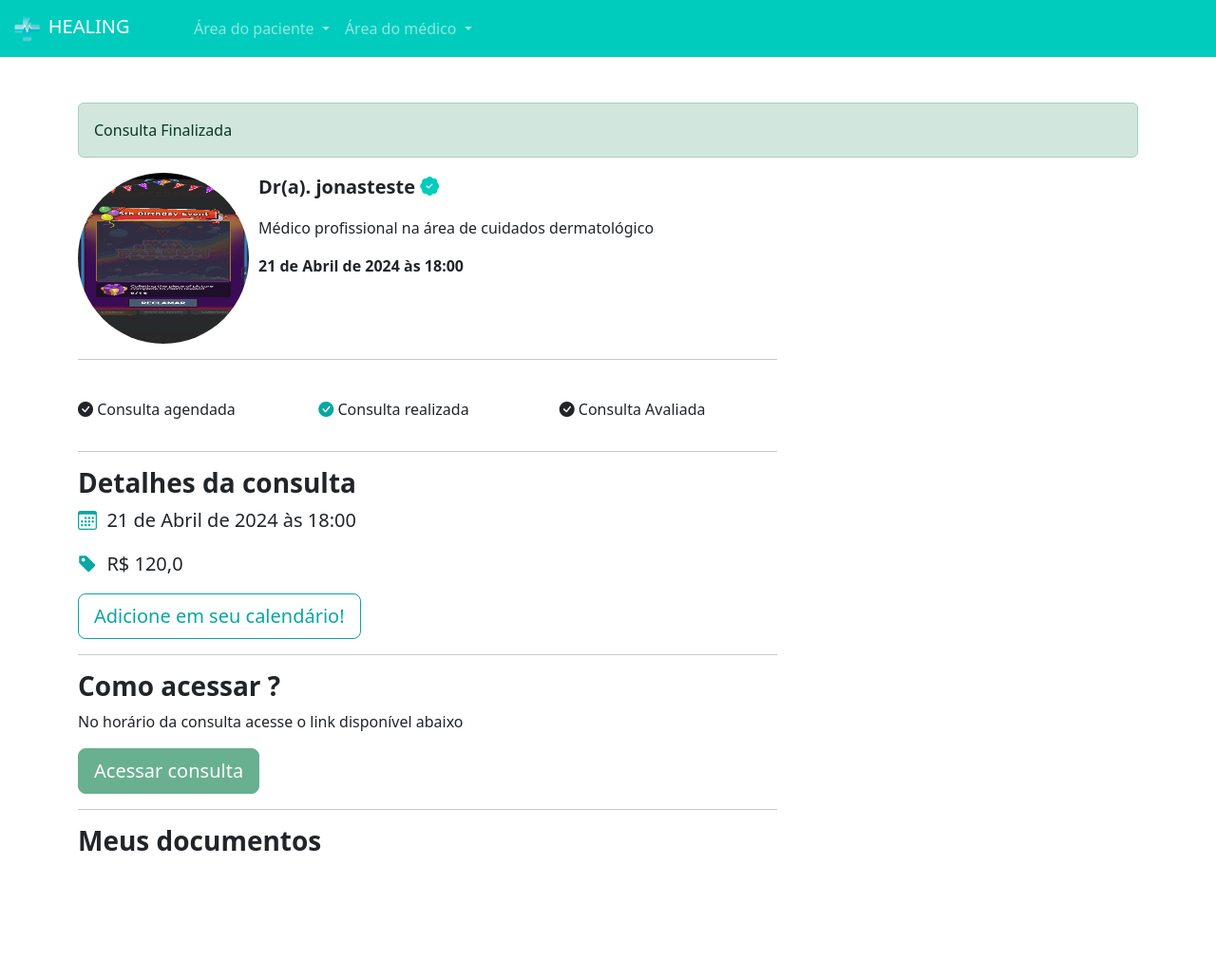
After one commit to jonas-thiago/healing-, a Django app: page /pacientes/consulta/1/ in a window 1280 px wide. The commit adds this page. Shown: the whole page at 95% size. Run offline with Django 5.2, Linux system fonts and the light colour scheme; a user stored in the database is signed in; data comes from the database, SQL or seed files in the repository; both versions use the stored data as it was after the commit.

Commit message:
version3.1
completei as areas do paciente e do medico

```diff
--- a/medico/templates/consultas_medico.html
+++ b/medico/templates/consultas_medico.html
@@ -56,7 +56,7 @@
                 <tbody>
                     {% for consulta in consultas_hoje  %}
                         <tr>
-                            <td><a href="">{{consulta.paciente}}</a></td>
+                            <td><a href="{% url "consulta_area_medico" consulta.id %}">{{consulta.paciente}}</a></td>
                             <td>{{consulta.get_status_display}}</td>
                             <td>{{consulta.data_aberta.data}}</td>
                         </tr>
@@ -82,7 +82,7 @@
                 <tbody>
                     {% for consulta in consultas_restantes  %}
                         <tr>
-                            <td><a href="">{{consulta.paciente}}</a></td>
+                            <td><a href="{% url "consulta_area_medico" consulta.id %}">{{consulta.paciente}}</a></td>
                             <td>{{consulta.get_status_display}}</td>
                             <td>{{consulta.data_aberta.data}}</td>
                         </tr>
--- a/medico/urls.py
+++ b/medico/urls.py
@@ -5,4 +5,7 @@ urlpatterns = [
     path('cadastro_medico/', views.cadastro_medico, name="cadastro_medico"),
     path('abrir_horario/', views.abrir_horario, name='abrir_horario'),
     path('consultas_medico/', views.consultas_medico, name="consultas_medico"),
+    path('consulta_area_medico/<int:id_consulta>/', views.consulta_area_medico, name="consulta_area_medico"),
+    path('finalizar_consulta/<int:id_consulta>/', views.finalizar_consulta, name='finalizar_consulta'),
+    path('add_documento/<int:id_consulta>/', views.add_documento, name='add_documento'),
 ]
--- a/paciente/admin.py
+++ b/paciente/admin.py
@@ -1,6 +1,7 @@
 from django.contrib import admin
-from .models import Consulta
+from .models import Consulta, Documento
 
 # Register your models here.
 
 admin.site.register(Consulta)
+admin.site.register(Documento)
--- a/paciente/models.py
+++ b/paciente/models.py
@@ -20,3 +20,11 @@ class Consulta(models.Model):
 
     def __str__(self):
         return self.paciente.username
+
+class Documento(models.Model):
+    consulta = models.ForeignKey(Consulta, on_delete=models.DO_NOTHING)
+    titulo = models.CharField(max_length=30)
+    documento = models.FileField(upload_to='documentos')
+
+    def __str__(self):
+        return self.titulo
--- /dev/null
+++ b/paciente/templates/consulta.html
@@ -0,0 +1,93 @@
+{% extends "base.html" %}
+{% load static %}
+
+{% block 'head' %}
+
+    <link rel="stylesheet" href="{% static 'medicos/css/abrir_horario.css' %}">
+    <link rel="stylesheet" href="{% static 'usuarios/css/usuarios.css' %}">
+    <link rel="stylesheet" href="{% static 'medicos/css/cadastro_medico.css' %}">
+    <link rel="stylesheet" href="{% static 'pacientes/css/home.css' %}">
+    <link rel="stylesheet" href="{% static 'pacientes/css/agendar_horario.css' %}">
+    <link rel="stylesheet" href="https://cdn.jsdelivr.net/npm/bootstrap-icons@1.11.3/font/bootstrap-icons.min.css">
+
+{% endblock 'head' %}
+
+{% block 'body' %}
+    {% include "partials/navbar.html" %}
+
+    <br><br>
+    <div class="container">
+
+        {% if consulta.status == 'C' %}
+            <div class="alert alert-danger" role="alert">
+                Consulta cancelada
+            </div>
+        {% elif consulta.status == 'F' %}
+            <div class="alert alert-success" role="alert">
+                Consulta Finalizada
+            </div>
+        {% elif consulta.status == 'I' %}
+            <div class="alert alert-primary" role="alert">
+                Consulta Inicializada, acesse o link imediatamente!
+            </div>
+        {% endif %}
+
+        <div class="row">
+            <div class="col-md-8">
+                <div class="row">
+                    <div class="col-md-3"><img src="{{dado_medico.foto.url}}" class="foto-perfil-card-lg" alt=""></div>
+                    <div class="col-md">
+                        <p style="font-size: 20px" class="p-bold">Dr(a). {{dado_medico.nome}} <i class="bi bi-patch-check-fill icon-main"></i></p>
+                        <p>{{dado_medico.descricao}}</p>
+                        <p class="p-bold">{{consulta.data_aberta.data}}</p>
+                    </div>
+                </div>
+                <hr>
+                <br>
+                <div class="row">
+                    <div class="col-md">
+
+                        <p><i class="{% if consulta.status == 'A' %}color-dark{% endif %} bi bi-check-circle-fill"></i> Consulta agendada</p>
+                    </div>
+                    <div class="col-md">
+                        <p><i class="{% if consulta.status == 'F' %}color-dark{% endif %} bi bi-check-circle-fill"></i> Consulta realizada</p>
+                    </div>
+                    <div class="col-md">
+                        <p><i class="{% if consulta.status == 'I' %}color-dark{% endif %}bi bi-check-circle-fill"></i> Consulta Avaliada</p>
+                    </div>
+                </div>
+                <hr>
+                <h3 class="p-bold">Detalhes da consulta</h3>
+                <p style="font-size:20px"><i class="bi bi-calendar3 color-dark"></i>&nbsp {{consulta.data_aberta.data}}</p>
+                <p style="font-size:20px"><i class="bi bi-tag-fill color-dark"></i></i>&nbsp R$ {{dado_medico.valor_consulta}}</p>
+                <a style="cursor: auto;" class="btn btn-dark-color-outline btn-lg">Adicione em seu calendário!</a>
+                <hr>
+                <h3 class="p-bold">Como acessar ?</h3>
+                <p>No horário da consulta acesse o link disponível abaixo</p>
+
+                {% if consulta.status == 'I' and consulta.link %}
+                    <a href="{{consulta.link}}"  class="btn btn-success btn-dark-color btn-lg" >Acessar consulta</a>
+                {% else %}
+
+                    <a href="#"  class="btn btn-success btn-dark-color btn-lg disabled" >Acessar consulta</a>
+
+                {% endif %}
+
+                <hr>
+                <h3 class="p-bold">Meus documentos</h3>
+                <br>
+                {% for documento in Documentos %}
+                    <a href="{{documento.documento.url}}" class="link documentos"><i class="bi bi-file-arrow-down"></i> {{documento.titulo}} - {{documento.consulta.data_aberta.data.year}}</a>
+                    <br><br>
+                {% endfor %}
+                <br>
+                <br>
+                <br>
+                <br>
+            </div>
+            <div class="col-md"></div>
+        </div>
+
+    </div>
+
+{% endblock 'body' %}
--- a/paciente/templates/minhas_consultas.html
+++ b/paciente/templates/minhas_consultas.html
@@ -47,7 +47,7 @@
                 <tbody>
                     {% for consulta in minhas_consultas  %}
                         <tr>
-                            <td><a href="#">Dr(a). {{consulta.data_aberta.user}}</a></td>
+                            <td><a href="{% url "consulta" consulta.id %}">Dr(a). {{consulta.data_aberta.user}}</a></td>
                             <td>{{consulta.get_status_display}}</td>
                             <td>{{consulta.data_aberta.data}}</td>
                         </tr>
--- a/paciente/urls.py
+++ b/paciente/urls.py
@@ -5,5 +5,6 @@ urlpatterns = [
     path('home/', views.home, name="home"),
     path('escolher_horario/<int:id_dados_medicos>', views.escolher_horario, name='escolher_horario'),
     path('agendar_horario/<int:id_data_aberta>/', views.agendar_horario, name='agendar_horario'),
-     path('minhas_consultas/', views.minhas_consultas, name='minhas_consultas'),
+    path('minhas_consultas/', views.minhas_consultas, name='minhas_consultas'),
+    path('consulta/<int:id_consulta>/', views.consulta, name="consulta"),
 ]
--- a/paciente/views.py
+++ b/paciente/views.py
@@ -2,7 +2,7 @@ from django.shortcuts import render, redirect
 from medico.models import DadosMedicos, Especialidades, DatasAbertas, is_medico
 from django.http import HttpResponse
 from datetime import datetime
-from .models import Consulta
+from .models import Consulta, Documento
 from django.contrib import messages
 from django.contrib.messages import constants
 
@@ -55,3 +55,11 @@ def minhas_consultas(request):
 
         minhas_consultas = Consulta.objects.filter(paciente=request.user).filter(data_aberta__data__gte=datetime.now())
         return render(request, 'minhas_consultas.html', {'minhas_consultas': minhas_consultas, 'is_medico': is_medico(request.user)})
+
+
+def consulta(request, id_consulta):
+    if request.method == 'GET':
+        consulta = Consulta.objects.get(id=id_consulta)
+        dado_medico = DadosMedicos.objects.get(user=consulta.data_aberta.user)
+        documentos = Documento.objects.filter(consulta=consulta)
+        return render(request, 'consulta.html', {'consulta': consulta, 'dado_medico': dado_medico, 'documentos': documentos ,'is_medico': is_medico(request.user)})
```
Also changed, not shown: medico/templates/consulta_area_medico.html (added, +110 -0 lines), medico/views.py (+80 -2 lines), db.sqlite3, medico/models.py (line endings or trailing spaces), paciente/migrations/0002_documento.py (added), 3 other files.
